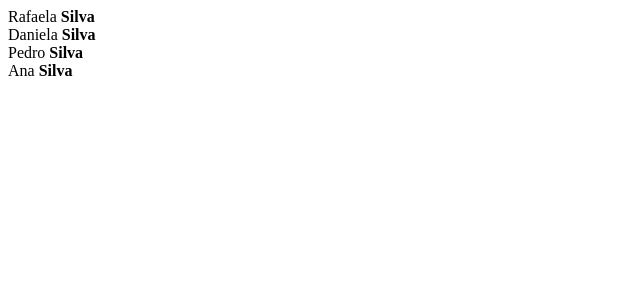
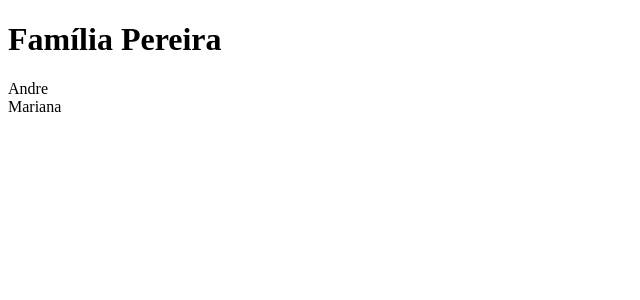
Before and after one commit to pedroadmn/react_course_dev, a React (Create React App) app: page / in a window 1280 px wide. Shown: the top 300 px of the page, without its empty margins (0-640 px from the left). Built offline with nearby package versions, Linux system fonts and the light colour scheme.

Commit message:
Fundaments about Component Relationship (Part 2)

```diff
--- /dev/null
+++ b/src/components/Familia.jsx
@@ -0,0 +1,7 @@
+import React from 'react';
+
+export default props =>
+        <div>
+            <h1>Família {props.sobrenome}</h1>
+            {props.children}
+        </div>
--- a/src/index.js
+++ b/src/index.js
@@ -3,12 +3,18 @@ import ReactDOM from 'react-dom';
 // import PrimeiroComponente from './components/PrimeiroComponente';
 // import CompA, { CompB as B } from './components/DoisComponentes';
 // import MultiElementos from './components/MultiElementos';
-import FamiliaSilva from './components/FamiliaSilva';
+// import FamiliaSilva from './components/FamiliaSilva';
+import Familia from './components/Familia';
+import Membro from './components/Membro';
 
 const element = document.getElementById('root');
 ReactDOM.render(
     <div>
-        <FamiliaSilva/>
+        <Familia sobrenome='Pereira'>
+            <Membro nome='Andre' />
+            <Membro nome='Mariana' />
+        </Familia>
+        {/*<FamiliaSilva/>*/}
         {/*<MultiElementos />*/}
         {/*<CompA valor="Olá eu sou A!" />
         <B valor="Olá eu sou B!" />*/}
```
